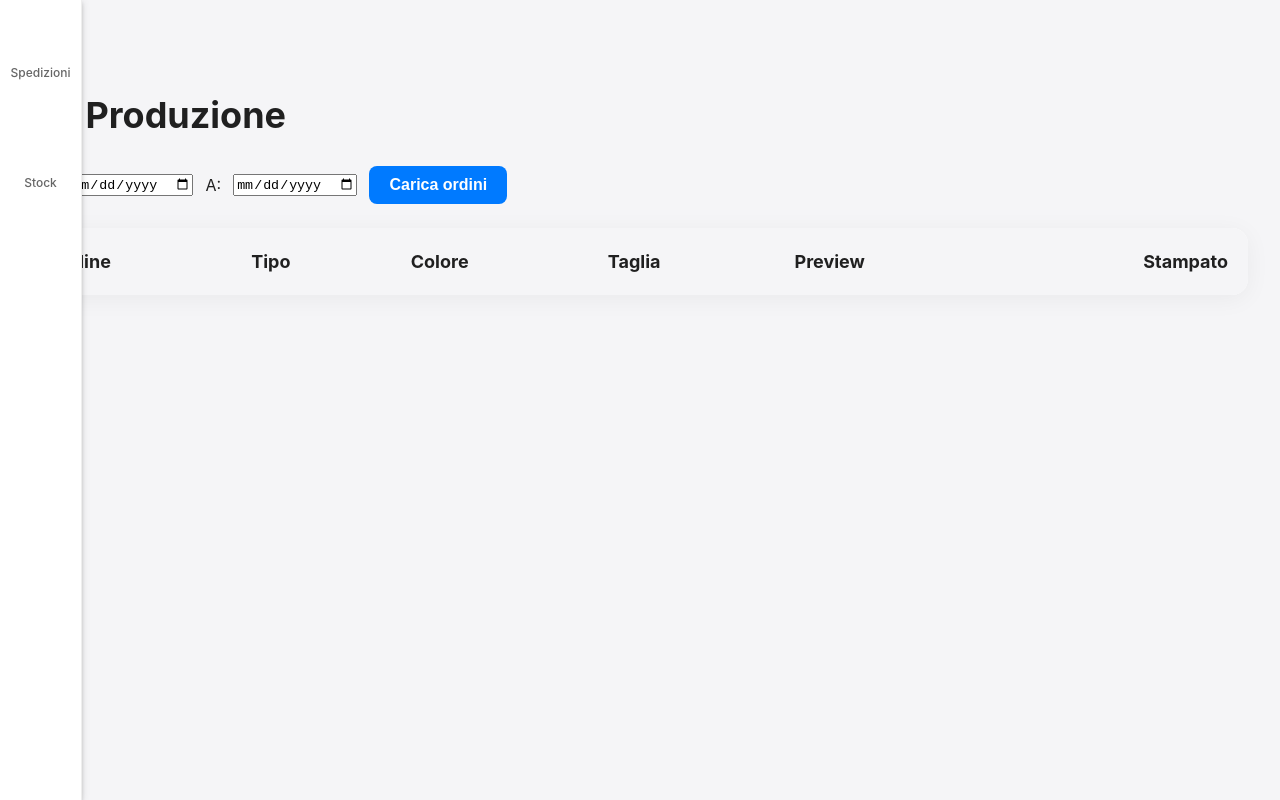
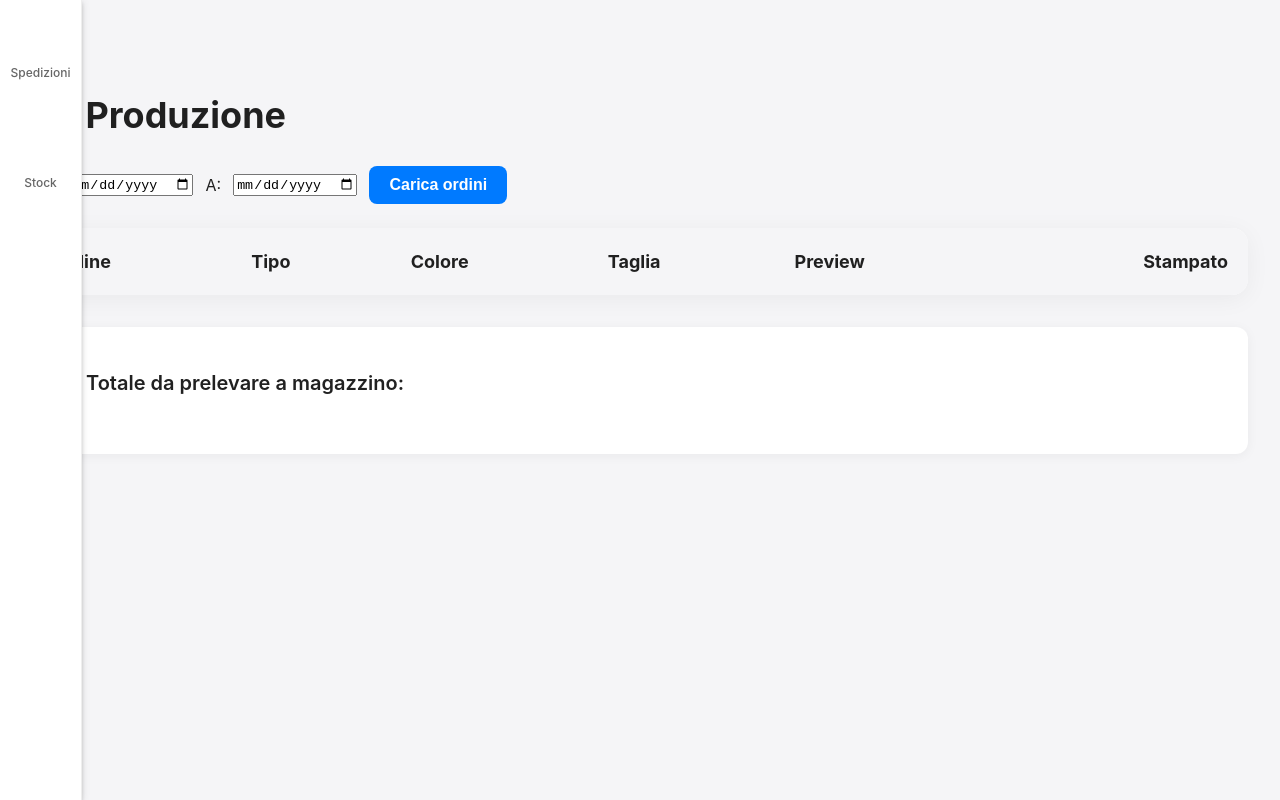
Before and after one commit to mirkogalizia/spediamopro, a Next.js app: page /produzione in a window 1280 px wide. Built offline with nearby package versions, Linux system fonts and the light colour scheme; some icons are missing.

Commit message:
pushhhhhhhh

```diff
--- a/app/produzione/page.tsx
+++ b/app/produzione/page.tsx
@@ -1,6 +1,6 @@
 'use client'
 
-import React, { useState } from 'react'
+import React, { useState, useMemo } from 'react'
 import Image from 'next/image'
 
 interface RigaProduzione {
@@ -96,8 +96,17 @@ export default function ProduzionePage() {
     return index === 0 || righe[index].order_name !== righe[index - 1].order_name;
   }
 
+  const totaliMagazzino = useMemo(() => {
+    const map = new Map<string, number>();
+    for (const riga of righe) {
+      const key = `${riga.tipo_prodotto} | ${riga.colore.toUpperCase()} | ${riga.taglia.toUpperCase()}`;
+      map.set(key, (map.get(key) || 0) + 1);
+    }
+    return Array.from(map.entries());
+  }, [righe]);
+
   return (
-    <div style={{ padding: '64px 32px', display: 'flex', justifyContent: 'center', minHeight: '100vh', fontFamily: 'Inter, sans-serif', background: '#f5f5f7' }}>
+    <div style={{ padding: '64px 32px', display: 'flex', flexDirection: 'column', alignItems: 'center', minHeight: '100vh', fontFamily: 'Inter, sans-serif', background: '#f5f5f7' }}>
       <div style={{ width: '100%', maxWidth: '1400px' }}>
         <h1 style={{ fontSize: '36px', fontWeight: 700, marginBottom: '24px' }}>📦 Produzione</h1>
 
@@ -126,6 +135,7 @@ export default function ProduzionePage() {
         {loading ? (
           <p style={{ color: '#888' }}>Caricamento in corso...</p>
         ) : (
+          <>
             <div style={{ overflowX: 'auto', background: 'white', borderRadius: '16px', boxShadow: '0 4px 24px rgba(0,0,0,0.05)' }}>
               <table style={{ width: '100%', fontSize: '18px', borderCollapse: 'collapse' }}>
                 <thead style={{ background: '#f5f5f7' }}>
@@ -174,6 +184,16 @@ export default function ProduzionePage() {
                 </tbody>
               </table>
             </div>
+
+            <div style={{ marginTop: '32px', background: '#fff', borderRadius: '12px', padding: '24px', width: '100%', boxShadow: '0 2px 12px rgba(0,0,0,0.05)' }}>
+              <h2 style={{ fontSize: '20px', fontWeight: 600, marginBottom: '16px' }}>📦 Totale da prelevare a magazzino:</h2>
+              <ul style={{ columns: 2, fontSize: '16px', lineHeight: '1.8' }}>
+                {totaliMagazzino.map(([chiave, quantita]) => (
+                  <li key={chiave}><strong>{quantita}×</strong> {chiave}</li>
+                ))}
+              </ul>
+            </div>
+          </>
         )}
       </div>
     </div>
```
Lines whose indentation alone changed are shown as unchanged.
